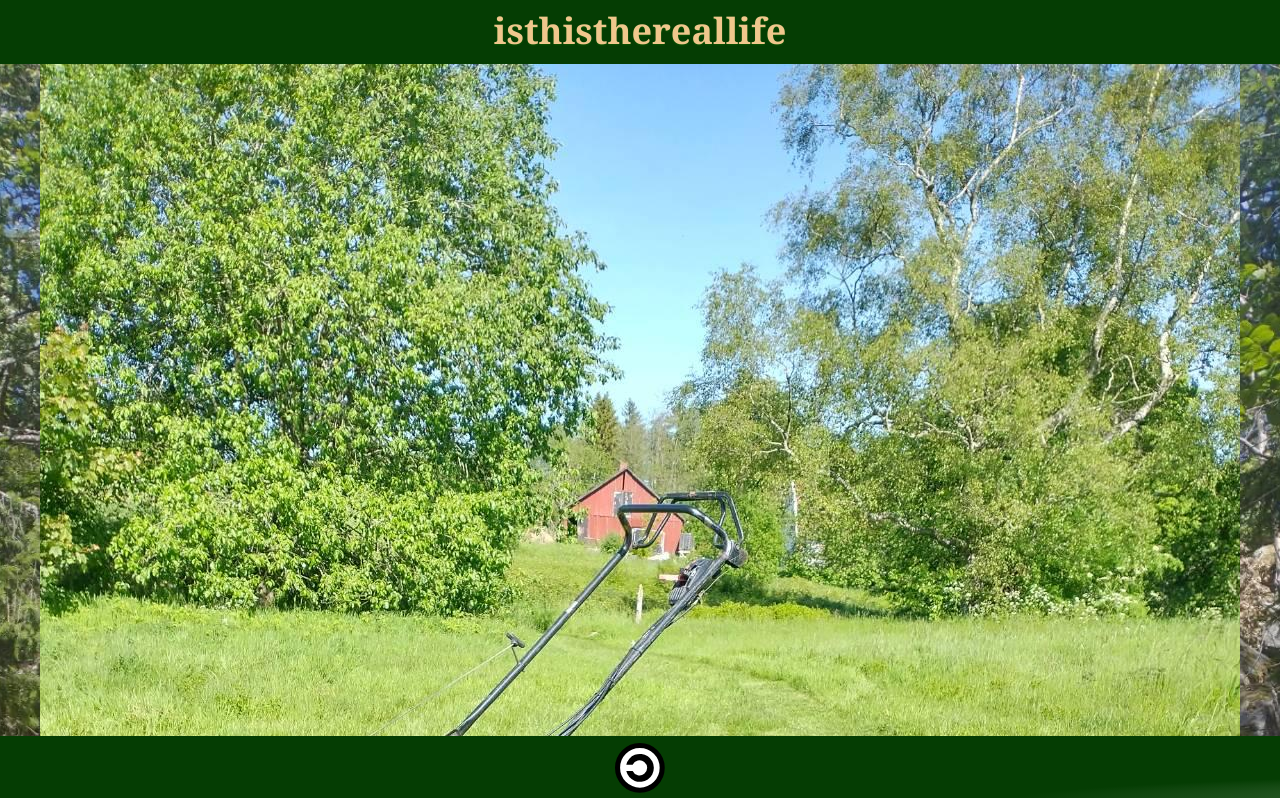
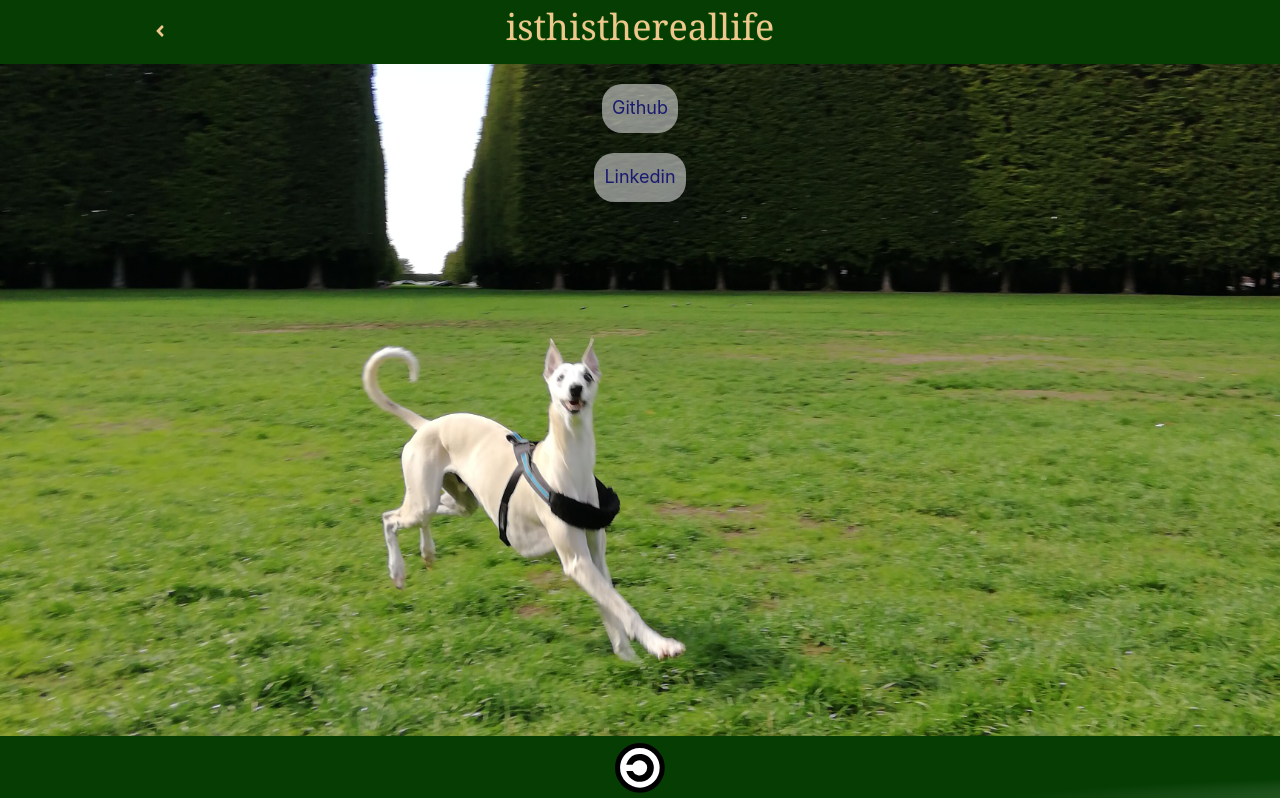
Before and after one commit to isthisthereallife/pages, a Next.js app: page /pages/about in a window 1280 px wide. Shown: the top 798 px of the page. Built offline with nearby package versions, Linux system fonts and the light colour scheme.

Commit message:
Deploy - Added home-button, fixed About page.

```diff
--- a/src/components/navbar.jsx
+++ b/src/components/navbar.jsx
@@ -1,29 +1,37 @@
-import Link from 'next/link'
-import {React} from 'react'
-import useCreep from '../lib/hooks/useCreep'
-import styles from '../styles/navbar.module.css'
+import Link from "next/link";
+import { React } from "react";
+import { FaAngleLeft } from "react-icons/fa";
+import useCreep from "../lib/hooks/useCreep";
+import styles from "../styles/navbar.module.css";
 
+export default function Navbar() {
+  let pageTitle = "isthisthereallife";
 
-export default function Navbar(){
-  let pageTitle = "isthisthereallife"
+  const creep = useCreep();
+  const currentPageType = creep.creep.currentPageType;
+  const currentPage = creep.creep.currentPage;
 
-  const creep = useCreep()
-  const currentPageType = creep.creep.currentPageType
-  const currentPage = creep.creep.currentPage
-
-
-
-  if (currentPageType === "project"){
-    pageTitle = currentPage
+  if (currentPageType === "project") {
+    pageTitle = currentPage;
   }
 
-
-  return(
+  return (
     <>
       <Link href="/">
         <div className={styles.navbar}>
+          <span>
+            {currentPageType !== "home" ? (
+              <Link href="/">
+                <FaAngleLeft className={styles.icon} />
+              </Link>
+            ) : (
+              <></>
+            )}
+          </span>
           <h1>{pageTitle}</h1>
+          <span />
         </div>
       </Link>
     </>
-)}
+  );
+}
--- a/src/pages/about.jsx
+++ b/src/pages/about.jsx
@@ -3,7 +3,8 @@ import styles from "../styles/about.module.css";
 import Image from "next/image";
 import img from "../../public/images/ooo.jpeg";
 import Head from "next/head";
-export default function AboutYou() {
+import Link from "next/link";
+export default function About() {
   return (
     <>
       <Head>
@@ -11,7 +12,16 @@ export default function AboutYou() {
         <link rel="icon" href="/pages/favicon.ico" />
       </Head>
       <div className="main">
-        <Image src={img} />
+        <div className={styles.main}>
+          <div className={styles.box}>
+            <Link href="https://github.com/isthisthereallife">Github</Link>
+          </div>
+          <div className={styles.box}>
+            <Link href="https://www.linkedin.com/in/magnus-pettersson-467ab823a/">
+              Linkedin
+            </Link>
+          </div>
+        </div>
       </div>
     </>
   );
--- a/src/pages/index.jsx
+++ b/src/pages/index.jsx
@@ -26,6 +26,7 @@ function HomePage() {
         payload: {
           currentIndex: 0,
           currentPageType: "home",
+          currentPage: "home",
         },
         type: CREEP_EVENTS.UPDATE,
       });
--- a/src/styles/about.module.css
+++ b/src/styles/about.module.css
@@ -1,22 +1,37 @@
-.main{
-  background-color: cadetblue;
-  display:flex;
-  flex-direction:column;
-  height:80vh;
-  width: 100vw;
-  text-align: center;
-  user-select:none;
+.main {
+  background-image: url("../../public/images/ooo.jpeg");
+  min-width: 100%;
+  min-height: auto;
+  background-repeat: no-repeat;
+  background-size: cover;
+  background-position-y: 60%;
+  display: flex;
+  flex-grow: 1;
+  flex-direction: column;
+  align-items: center;
 }
 
-.buttonProjs{
+.box {
+  background-color: rgba(255, 255, 255, 0.5);
+  height: fit-content;
+  width: fit-content;
+  padding: 10px;
+  margin-top: 20px;
+  border-radius: 20px;
+}
+.box a {
+  color: midnightblue;
+}
+
+.buttonProjs {
   border: 1px solid teal !important;
-  margin-bottom:2px !important;
+  margin-bottom: 2px !important;
   background-color: aqua !important;
   color: red !important;
 }
-.button{
+.button {
   border: 1px solid teal !important;
-  margin-bottom:2px !important;
+  margin-bottom: 2px !important;
   background-color: aqua !important;
   color: red !important;
 }
--- a/src/styles/footer.module.css
+++ b/src/styles/footer.module.css
@@ -24,7 +24,6 @@
   align-self: center;
   justify-content: center;
   color: white;
-
 }
 
 .main a {
@@ -33,4 +32,6 @@
 }
 .link {
   cursor: pointer;
+  display: flex;
+  justify-content: center;
 }
--- a/src/styles/global.css
+++ b/src/styles/global.css
@@ -18,6 +18,23 @@ body {
   background-size: cover;
   background-repeat: no-repeat;
   background-color: var(--nav_green);
+}
+.h1,
+.h2,
+.h3,
+.h4,
+.h5,
+.h6,
+h1,
+h2,
+h3,
+h4,
+h5,
+h6 {
+  margin-top: 0px;
+  margin-bottom: 0.5rem;
+  font-weight: 500;
+  line-height: 1.2;
 }
 
 * {
--- a/src/styles/navbar.module.css
+++ b/src/styles/navbar.module.css
@@ -11,17 +11,32 @@
   height: 8vh;
   display: flex;
   align-items: center;
-  justify-content: space-around;
+  justify-content: space-between;
   padding: 8px 0 10px 0;
   top: 0;
   text-shadow: #0a5501 0px 1px 2px;
   font-family: Cambria, Cochin, Georgia, Times, "Times New Roman", serif;
 }
+.navbar * {
+  display: flex;
+  align-items: center;
+  justify-content: center;
+}
 .navbar h1 {
   cursor: pointer;
+  width: 50%;
 }
 
 .navbar a {
   color: white;
   text-decoration: none;
 }
+.navbar span {
+  width: 25%;
+}
+.icon {
+  background-color: #053d03;
+  color: #efc78c;
+  align-self: center;
+  justify-content: flex-start;
+}
```
Also changed, not shown: src/styles/project.module.css (+10 -2 lines), public/images/ooo.jpeg, 9 other files (tests, documents, lock files or other folders). Lines whose indentation alone changed are shown as unchanged.
